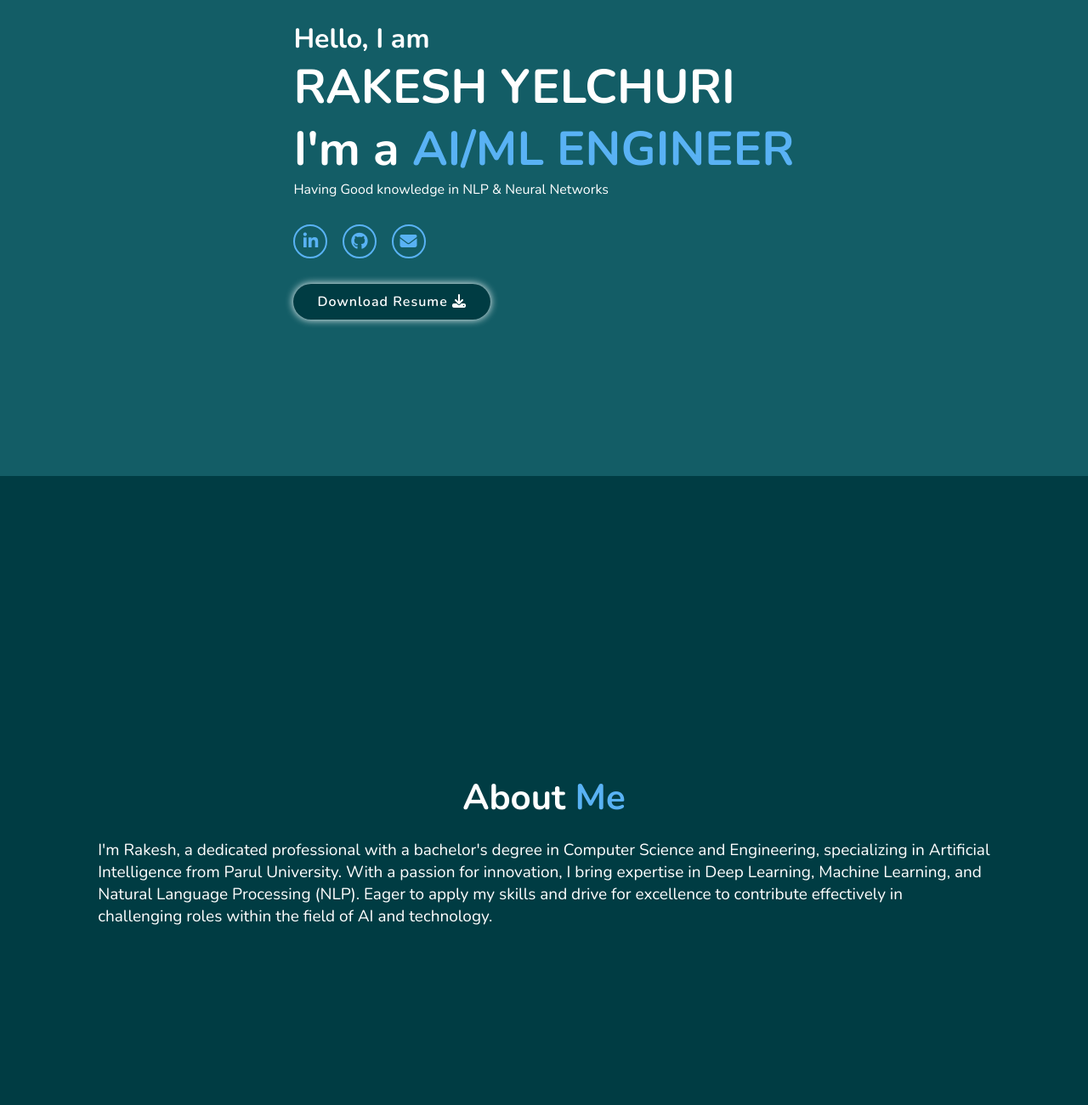
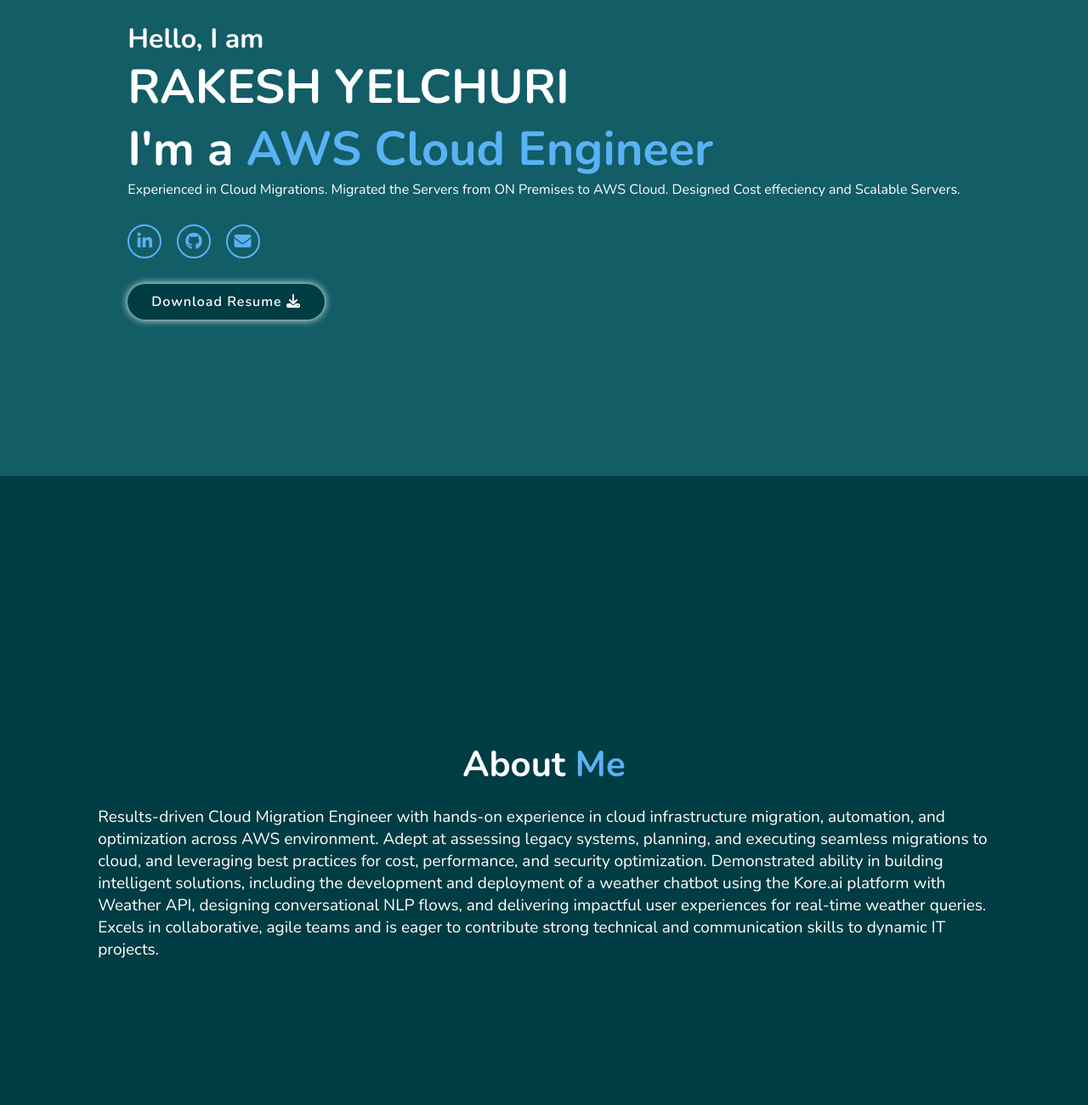
Before and after one commit to rakeshyelchuri0112/RAKESH-PORTFOLIO, a plain HTML site: page index.html in a window 1280 px wide. Shown: the part 240-1540 px from the top of the page at 85% size. Drawn offline with nearby package versions, Linux system fonts and the light colour scheme.

Commit message:
index.html

```diff
--- a/index.html
+++ b/index.html
@@ -38,9 +38,11 @@
       <div class="home-container">
         <h3>Hello, I am</h3>
         <h1>RAKESH YELCHURI</h1>
-        <h1>I'm a <span>AI/ML ENGINEER</span></h1>
+        <h1>I'm a <span>AWS Cloud Engineer</span></h1>
         <p>
-        Having Good knowledge in NLP & Neural Networks
+        Experienced in Cloud Migrations.
+        Migrated the Servers from ON Premises to AWS Cloud.
+        Designed Cost effeciency and Scalable Servers.
         </p>
         <div class="socila-media-profile">
           <a href="https://www.linkedin.com/in/rakesh-yelchuri-063b80278/" target="_blank"
@@ -65,10 +67,7 @@
       <div class="about-container">
         <h2 class="heading">About <span>Me</span></h2>
         <p>
-          I'm Rakesh, a dedicated professional with a bachelor's degree in Computer Science and Engineering, specializing in Artificial Intelligence from Parul University.
-          With a passion for innovation, I bring expertise in Deep Learning, Machine Learning, and Natural Language Processing (NLP).
-          Eager to apply my skills and drive for excellence to contribute effectively in challenging roles within the field of AI and technology.
-        </p>
+          Results-driven Cloud Migration Engineer with hands-on experience in cloud infrastructure migration, automation, and optimization across AWS environment. Adept at assessing legacy systems, planning, and executing seamless migrations to cloud, and leveraging best practices for cost, performance, and security optimization. Demonstrated ability in building intelligent solutions, including the development and deployment of a weather chatbot using the Kore.ai platform with Weather API, designing conversational NLP flows, and delivering impactful user experiences for real-time weather queries. Excels in collaborative, agile teams and is eager to contribute strong technical and communication skills to dynamic IT projects.
       </div>
     </section>
 
@@ -235,7 +234,7 @@
 
     <footer class="footer">
       <div class="footer-container">
-        <p>Copyright &copy; 2024 by @RakeshY | All Rights Reserved.</p>
+        <p>Copyright &copy; 2026 by @RakeshY | All Rights Reserved.</p>
       </div>
 
       <div class="footer-icons">
```
